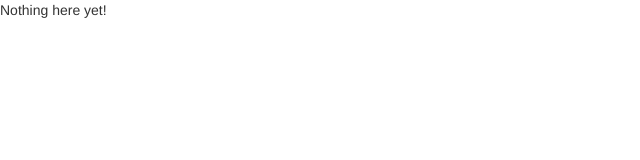
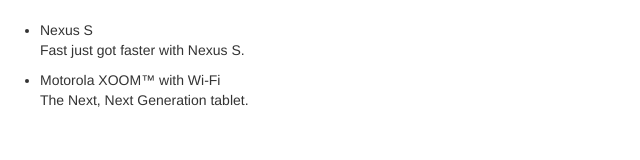
Before and after one commit to Mawumefa1/Assignment-1, a website: page app/index.html in a window 1280 px wide. Shown: the whole page, without its empty margins (0-640 px from the left). Drawn offline with nearby package versions, Linux system fonts and the light colour scheme.

Commit message:
initial project files for step-1

```diff
--- a/app/css/app.css
+++ b/app/css/app.css
@@ -1 +1,5 @@
 /* app css stylesheet */
+
+body {
+  padding-top: 20px;
+}
--- a/app/index.html
+++ b/app/index.html
@@ -2,14 +2,27 @@
 <html lang="en" ng-app>
 <head>
   <meta charset="utf-8">
-  <title>My HTML File</title>
+  <title>Google Phone Gallery</title>
   <link rel="stylesheet" href="bower_components/bootstrap/dist/css/bootstrap.css">
   <link rel="stylesheet" href="css/app.css">
   <script src="bower_components/angular/angular.js"></script>
 </head>
 <body>
 
-  <p>Nothing here {{'yet' + '!'}}</p>
+ <ul>
+    <li>
+      <span>Nexus S</span>
+      <p>
+        Fast just got faster with Nexus S.
+      </p>
+    </li>
+    <li>
+      <span>Motorola XOOM™ with Wi-Fi</span>
+      <p>
+        The Next, Next Generation tablet.
+      </p>
+    </li>
+  </ul>
 
 </body>
 </html>
```
